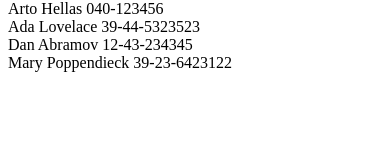
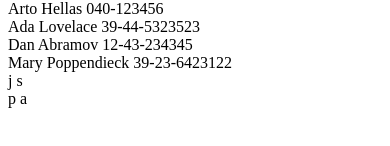
Before and after one commit to jiasheng1100/web-development-exercises, a React (Create React App) app in the folder part2/phonebook/: page / in a window 390 px wide. Shown: the part 270-416 px from the top of the page. Built offline with nearby package versions, Linux system fonts and the light colour scheme; data requests are answered from the project's data file.

Commit message:
ex.2.15 phonebook step7

```diff
--- a/part2/phonebook/db.json
+++ b/part2/phonebook/db.json
@@ -1,5 +1,5 @@
 {
-    "persons":[
+  "persons": [
     {
       "name": "Arto Hellas",
       "number": "040-123456",
@@ -19,6 +19,16 @@
       "name": "Mary Poppendieck",
       "number": "39-23-6423122",
       "id": 4
+    },
+    {
+      "name": "j",
+      "number": "s",
+      "id": 5
+    },
+    {
+      "name": "p",
+      "number": "a",
+      "id": 6
     }
   ]
 }
--- a/part2/phonebook/src/App.js
+++ b/part2/phonebook/src/App.js
@@ -3,7 +3,7 @@
 import Persons from './components/Persons'
 import addPerson from './components/addPerson'
 import Button from './components/Button'
-import axios from 'axios'
+import personService from './services/persons'
 
 const App = () => {
   const [persons, setPersons] = useState([])
@@ -11,14 +11,12 @@
   const [newNum, setNewNum] = useState('')
   const [newFilter, setNewFilter] = useState('')
 
-  const hook = () => {
-    console.log('effect')
-    axios
-      .get('http://localhost:3001/persons')
-      .then(response => { setPersons(response.data) })
-  }
+  useEffect(() => {
+    personService
+      .getAll()
+      .then(initialPersons => { setPersons(initialPersons) })
+  }, [])
 
-  useEffect(hook, [])
   return (
     <div>
       <h2>Phonebook</h2>
--- a/part2/phonebook/src/components/addPerson.js
+++ b/part2/phonebook/src/components/addPerson.js
@@ -1,4 +1,7 @@
-const addPerson = (persons, newName, newNum, setNewName, setNewNum, setPersons) => (event) => {
+import personService from '../services/persons'
+
+const addPerson = (persons, newName, newNum, setNewName, setNewNum, setPersons) =>
+  (event) => {
     event.preventDefault()
 
     //prevent user from being able to add names that already exist in the phonebook
@@ -10,14 +13,17 @@
       const personObject = {
         name: newName,
         number: newNum
-      }
+    }
 
-      //use concat array method to avoid mutating state directly
+    //save the added person object to backend server
+    personService
+    .create(personObject)
+    .then(response => {
       setPersons(persons.concat(personObject))
-
       setNewName('')
       setNewNum('')
-    }
+    })
   }
+}
 
 export default addPerson
--- /dev/null
+++ b/part2/phonebook/src/services/persons.js
@@ -0,0 +1,17 @@
+import axios from 'axios'
+const baseUrl = 'http://localhost:3001/persons'
+
+const getAll = () => {
+  const request = axios.get(baseUrl)
+  return request.then(response => response.data)
+}
+
+const create = newObject => {
+  const request = axios.post(baseUrl, newObject)
+  return request.then(response => response.data)
+}
+
+export default {
+    getAll: getAll,
+    create: create
+}
```
Lines whose indentation alone changed are shown as unchanged.
